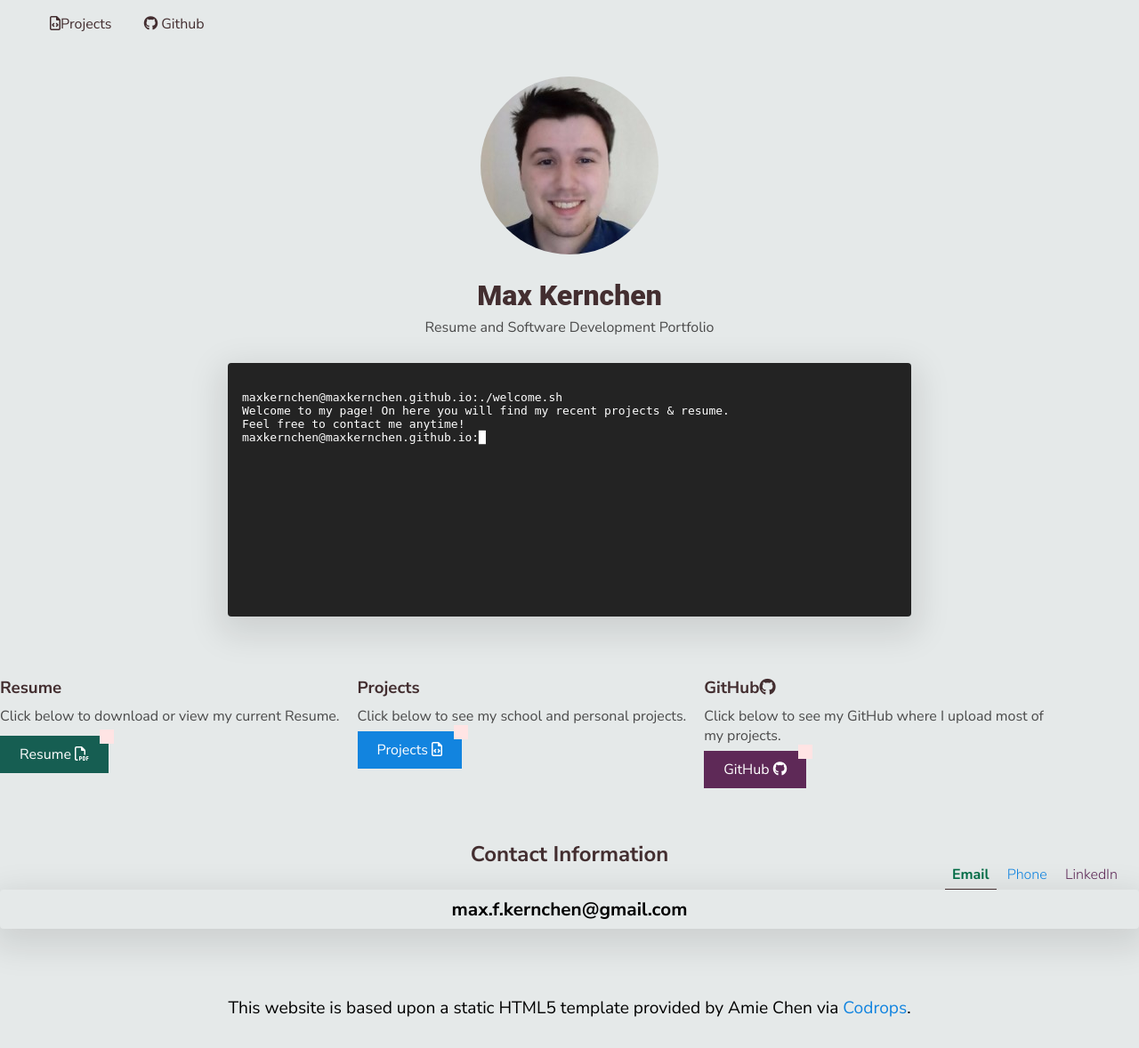
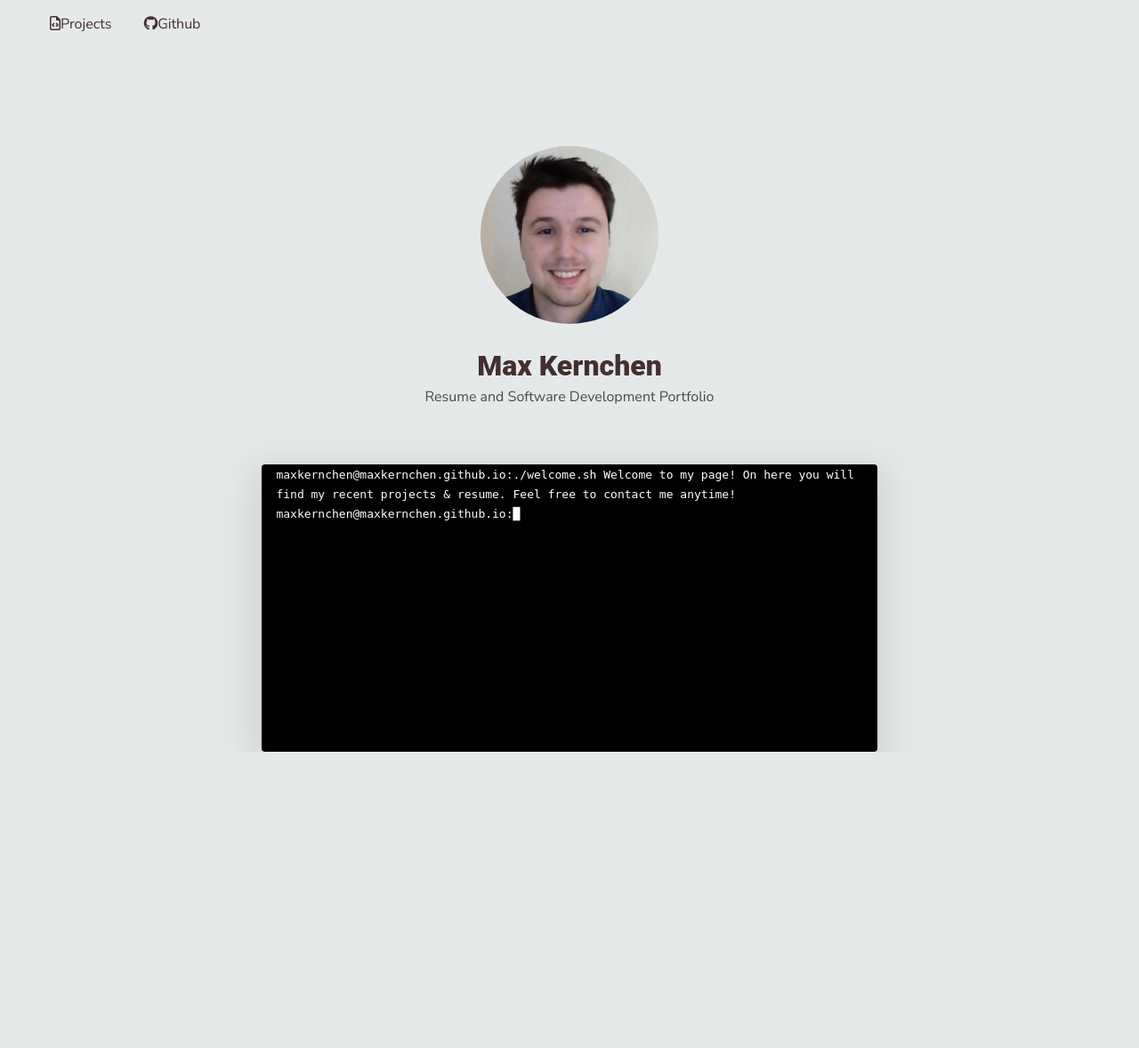
Before and after one commit to maxkernchen/maxkernchen.github.io, a PHP site: page / in a window 1280 px wide. Shown: the whole page at 89% size. After the commit the page ends 845 px from the top, so only its background shows below. Run offline with PHP 8.4, Linux system fonts and the light colour scheme; some libraries are stand-ins or nearby versions.

Commit message:
reworked homepage layout to 3 by 3 grid

```diff
--- a/index.html
+++ b/index.html
@@ -17,27 +17,38 @@
 
   </head>
   <body>
+    <div class="container">
+
+    <div class="menu">
     <nav>
 
       <ul class="menu">
         <div class="menu__item toggle"><span></span></div>
         <li class="menu__item"><a href="projects.html" class="link link--dark"><i class="fa fa-file-code-o" aria-hidden="true"></i>Projects</a></li>
-        <li class="menu__item"><a href="https://github.com/maxkernchen" class="link link--dark"><i class="fa fa-github"></i> Github</a></li>
+        <li class="menu__item"><a href="https://github.com/maxkernchen" class="link link--dark"><i class="fa fa-github"></i>Github</a></li>
       </ul>
     </nav>
-    <div class="hero">
-        <img  src="profile.jpg" alt="Profile Picture" class="profile_pic">
+    </div>
+
+    <div class="header">
+       <img  src="profile.jpg" alt="Profile Picture" class="profile_pic">
       <h1 class="hero__title">Max Kernchen</h1>
 
       <p class="hero__description">Resume and Software Development Portfolio</p>
     </div>
-    <div class="hero__terminal">
-      <pre>
 
-        <code class="shell-session demo">maxkernchen@maxkernchen.github.io:</code>
+    <div class="terminal">
 
-      </pre>
+
+        <code class="terminal-typing">maxkernchen@maxkernchen.github.io:</code>
+
+
+
+
+
     </div>
+
+    <!-- commenting out for, there might be a more pretty way to display three contact places"
     <div class="wrapper">
 
       <div class="feature">
@@ -83,12 +94,9 @@
          </div>
         </div>
       </div>
-    </div>
-    <br>
-    <br>
-    <footer class="footer">This website is based upon a static HTML5 template provided by Amie Chen via
-      <a href="https://tympanus.net/codrops/2018/01/12/freebie-scribbler-website-template-html-sketch/"
-      target="_blank" class="link link--light">Codrops</a>.</footer>
+    </div>-->
+  </div>
+
     <script src="https://cdnjs.cloudflare.com/ajax/libs/highlight.js/9.12.0/highlight.min.js"></script>
     <script>hljs.initHighlightingOnLoad();</script>
     <script src="max.kernchen.github.io.js"></script>
--- a/max.kernchen.github.io.js
+++ b/max.kernchen.github.io.js
@@ -10,8 +10,8 @@ var getAll = function (selector, scope) {
 };
 
 function type(){
-// setup typewriter effect in the terminal demo
-if (document.getElementsByClassName('demo').length > 0) {
+// setup typewriter effect
+if (document.getElementsByClassName('terminal-typing').length > 0) {
   var i = 0;
   var txt = './welcome.sh \n'+
   'Welcome to my page! On here you will find my recent projects & resume. \n'+
@@ -20,12 +20,12 @@ if (document.getElementsByClassName('demo').length > 0) {
 
   function typeItOut () {
     if (i < txt.length) {
-      document.getElementsByClassName('demo')[0].innerHTML += txt.charAt(i);
+      document.getElementsByClassName('terminal-typing')[0].innerHTML += txt.charAt(i);
       i++;
       setTimeout(typeItOut, speed);
     }else if(i==txt.length){
       //add flashing block
-      document.getElementsByClassName('demo')[0].innerHTML += 'maxkernchen@maxkernchen.github.io:';
+      document.getElementsByClassName('terminal-typing')[0].innerHTML += 'maxkernchen@maxkernchen.github.io:';
 
       flashing_Command();
 
@@ -45,12 +45,12 @@ var toggle = false;
   function flashing_Command () {
 
     if(toggle){
-      var tempString = document.getElementsByClassName('demo')[0].innerHTML;
+      var tempString = document.getElementsByClassName('terminal-typing')[0].innerHTML;
       tempString = tempString.substr(0,tempString.length -1);
-    document.getElementsByClassName('demo')[0].innerHTML = tempString;
+    document.getElementsByClassName('terminal-typing')[0].innerHTML = tempString;
     }
     else{
-      document.getElementsByClassName('demo')[0].innerHTML += '█';
+      document.getElementsByClassName('terminal-typing')[0].innerHTML += '█';
     }
     toggle = !toggle;
     setTimeout(flashing_Command, 500);
--- a/scribbler-landing.css
+++ b/scribbler-landing.css
@@ -16,12 +16,8 @@
   border-radius:4px;
   box-shadow: 0px 12px 36.8px 9.2px rgba(0, 0, 0, 0.1);
 }
-/* hero section */
-.hero {
-  text-align: center;
-  background-color: var(--light-gray-color);
-  padding: 2rem 0 10rem 0;
-}
+
+
 
 .hero__title {
   font-weight: 900;
@@ -33,24 +29,8 @@
   margin: -1rem auto 2rem auto;
 }
 
-.hero__terminal {
-  width: 60%;
-  margin: -11rem auto 3rem auto;
-  text-align: left;
-  color: white;
-  padding: 0 1rem;
-  border-radius: 4px;
-  background-color: #232323;
-  min-height: 285px;
 
-  animation: fadeUp 2s;
-  box-shadow: 0px 12px 36.8px 9.2px rgba(0, 0, 0, 0.1);
-}
 
-.hero__terminal pre {
-  white-space: pre-line;
-  padding-top: 1rem;
-}
 
 /* feature section */
 .feature {
@@ -164,9 +144,6 @@
   text-align: center;
 }
 .profile_pic{
-
-  margin-left: auto;
-  margin-right: auto;
   border-radius: 50%;
 }
 
--- a/styles.css
+++ b/styles.css
@@ -11,6 +11,7 @@
     --dark-gray-color: #444D56;
     --bg-color: #F8F8FA;
     --code-bg-color: #F0E8E8;
+    --terminal-green: #41FF00;
     --link-color:rgb(18, 132, 223);
     --common-button-color: rgb(22, 94, 82);
     --github-button-color:rgb(94, 41, 87);
@@ -102,24 +103,8 @@
     display: block;
   }
 
-  /* code */
-  .code {
-    border-radius: 3px;
-    font-family: Space Mono, SFMono-Regular, Menlo,Monaco, Consolas, Liberation Mono, Courier New, monospace;
-    background: var(--bg-color);
-    border: 1px solid var(--code-bg-color);
-    color: var(--primary-color-light);
-  }
 
-  .code--block {
-    white-space: pre-line;
-    padding: 0 1.5rem;
-  }
 
-  .code--inline {
-    padding: 3px 6px;
-    font-size: 80%;
-  }
 
   /* buttons */
   .button--primary {
@@ -227,6 +212,19 @@
     border-color: var(--accent-color);
     color: var(--accent-color);
   }
+  /* grid layout for all containing divs */
+  .container {
+    display: grid;
+    grid-template-columns: 20% 60% 20%;
+    grid-template-rows: 10% 40% 50%;
+    row-gap: 100px;
+
+    grid-template-areas:
+        "menu menu ."
+        ". header ."
+        ". terminal .";
+
+  }
 
   /* links */
   .link {
@@ -245,13 +243,19 @@
   .link--light {
     color: var(--link-color);
   }
+  .header{
 
-  /* menu */
+    text-align: center;
+    background-color: var(--light-gray-color);
+    grid-area: header;
+    justify-self: center;
+
+
+  }
+
+
   nav {
-    display: grid;
-    grid-template-columns: 500px auto;
     background-color: var(--light-gray-color);
-
   }
 
   .menu {
@@ -260,6 +264,22 @@
     overflow: hidden;
     list-style: none;
     background-color: var(--light-gray-color);
+    grid-area: menu;
+  }
+  .terminal {
+    width: 90%;
+
+    text-align: left;
+    color: white;
+    background-color: black;
+    padding-left: 1rem;
+    border-radius: 4px;
+    justify-self: center;
+
+    grid-area: terminal;
+
+    animation: fadeUp 2s;
+    box-shadow: 0px 12px 36.8px 9.2px rgba(0, 0, 0, 0.1);
   }
 
   .toggle {
@@ -316,7 +336,7 @@
     display: none;
   }
 
-  /* table */
+
   table {
     border-collapse: collapse;
     width: 100%;
```
